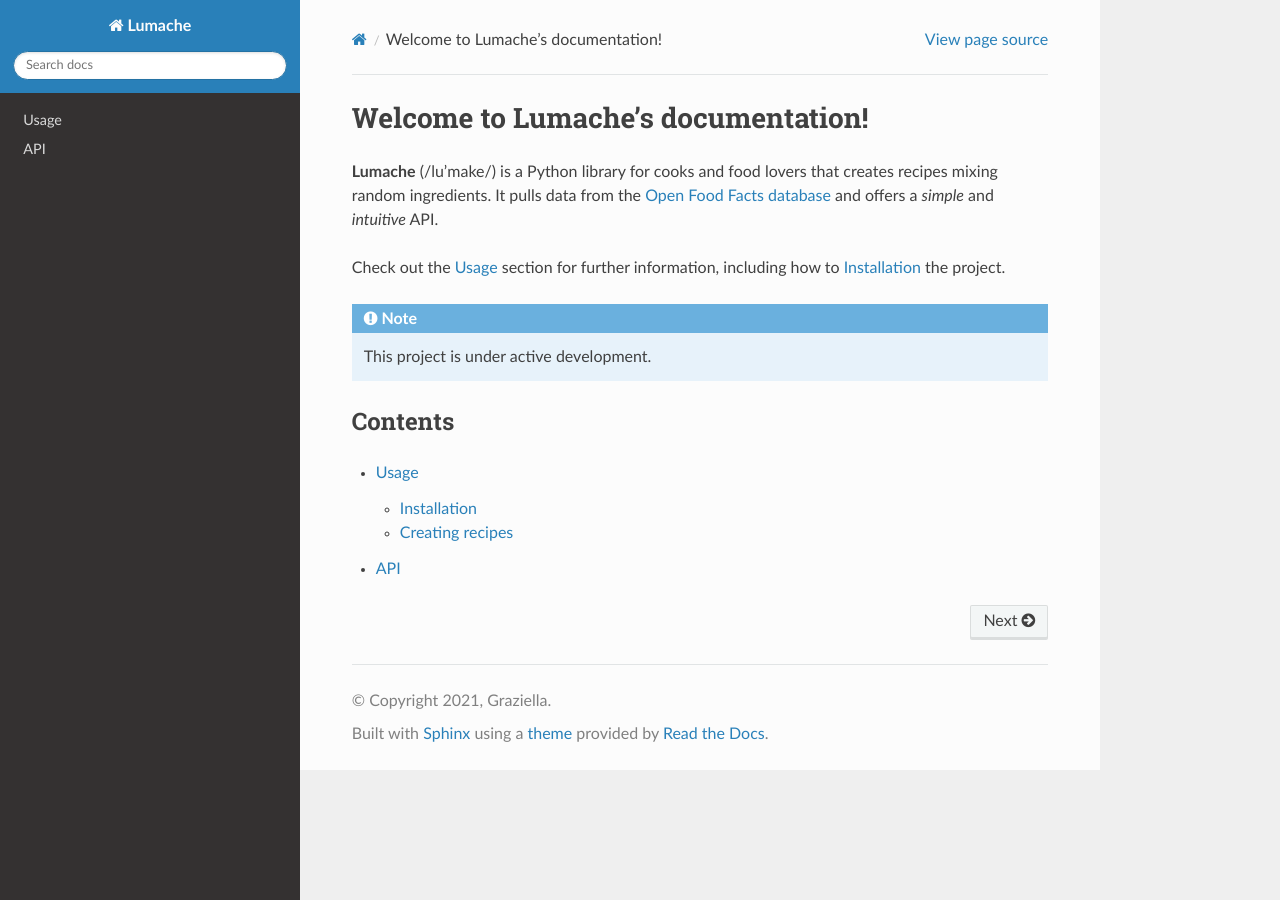
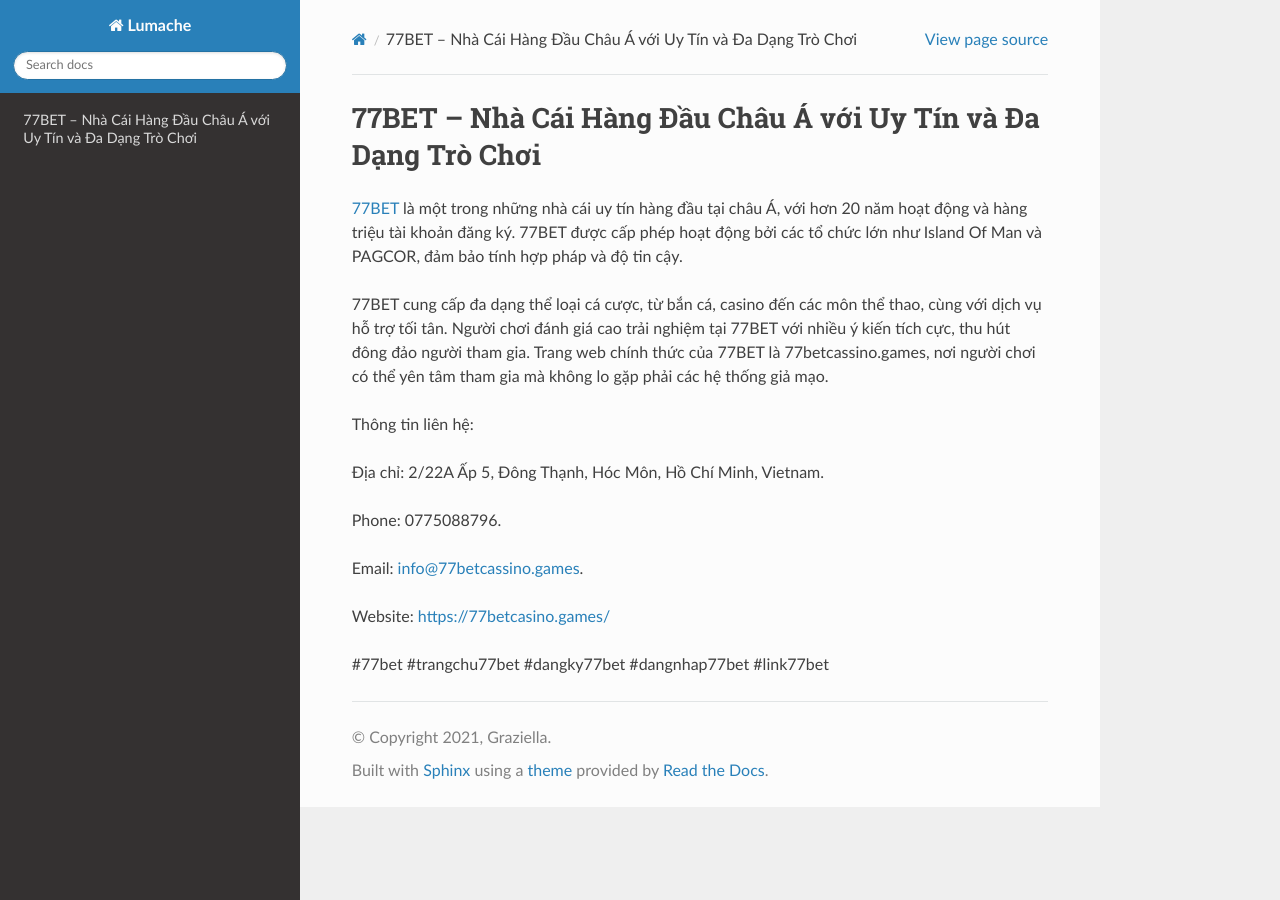
Before and after one commit to antonniotrombeta/77betcasinogames, a Sphinx documentation site: the page built from docs/source/index.rst, in a window 1280 px wide. Built offline with Sphinx 7.4.7 and the Read the Docs theme 3.1.0, drawn with Linux system fonts in a browser that asks for light colours.

Commit message:
Update index.rst

```diff
--- a/docs/source/index.rst
+++ b/docs/source/index.rst
@@ -1,22 +1,18 @@
-Welcome to Lumache's documentation!
+77BET – Nhà Cái Hàng Đầu Châu Á với Uy Tín và Đa Dạng Trò Chơi
 ===================================
 
-**Lumache** (/lu'make/) is a Python library for cooks and food lovers
-that creates recipes mixing random ingredients.
-It pulls data from the `Open Food Facts database <https://world.openfoodfacts.org/>`_
-and offers a *simple* and *intuitive* API.
+`77BET <https://77betcasino.games/>`_ là một trong những nhà cái uy tín hàng đầu tại châu Á, với hơn 20 năm hoạt động và hàng triệu tài khoản đăng ký. 77BET được cấp phép hoạt động bởi các tổ chức lớn như Island Of Man và PAGCOR, đảm bảo tính hợp pháp và độ tin cậy.
 
-Check out the :doc:`usage` section for further information, including
-how to :ref:`installation` the project.
+77BET cung cấp đa dạng thể loại cá cược, từ bắn cá, casino đến các môn thể thao, cùng với dịch vụ hỗ trợ tối tân. Người chơi đánh giá cao trải nghiệm tại 77BET với nhiều ý kiến tích cực, thu hút đông đảo người tham gia. Trang web chính thức của 77BET là 77betcassino.games, nơi người chơi có thể yên tâm tham gia mà không lo gặp phải các hệ thống giả mạo.
 
-.. note::
+Thông tin liên hệ:
 
-   This project is under active development.
+Địa chỉ: 2/22A Ấp 5, Đông Thạnh, Hóc Môn, Hồ Chí Minh, Vietnam.
 
-Contents
---------
+Phone: 0775088796.
 
-.. toctree::
+Email: info@77betcassino.games.
 
-   usage
-   api
+Website: https://77betcasino.games/
+
+#77bet #trangchu77bet #dangky77bet #dangnhap77bet #link77bet
```
